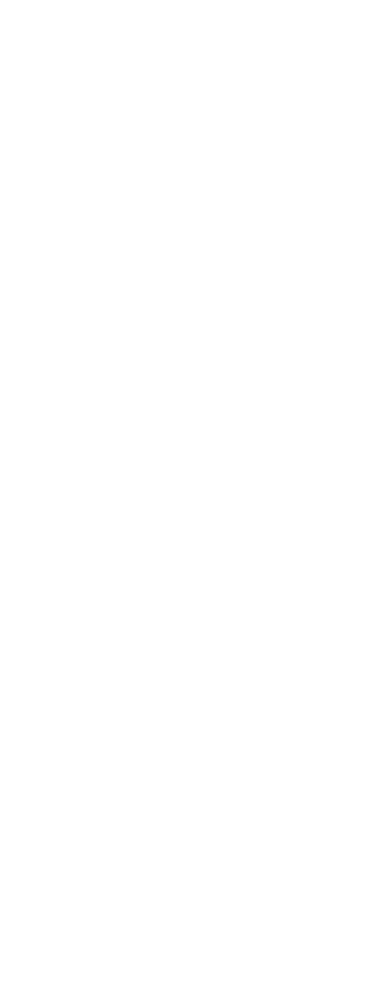
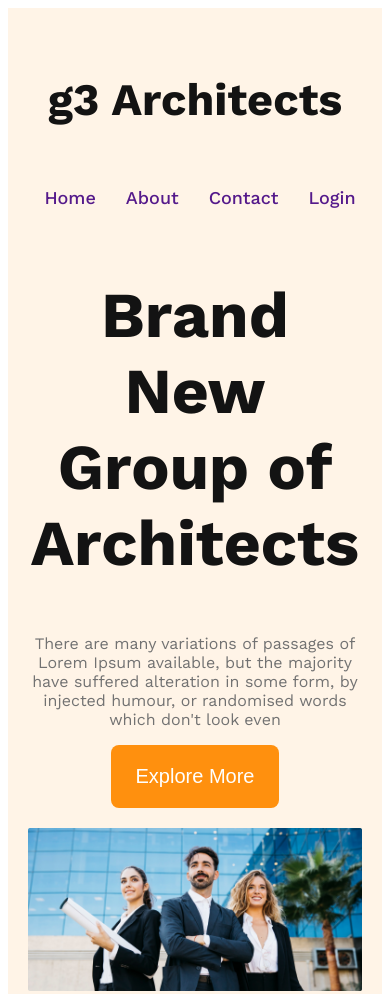
Before and after one commit to rakibul226/g3-architects-website, a plain HTML site: page index.html in a window 390 px wide. Shown: the top 994 px of the page. Before the commit the page ends 844 px from the top, so only its background shows below. Drawn offline with nearby package versions, Linux system fonts and the light colour scheme.

Commit message:
responsive header

```diff
--- a/index.html
+++ b/index.html
@@ -4,9 +4,57 @@
     <meta charset="UTF-8">
     <meta name="viewport" content="width=device-width, initial-scale=1.0">
     <title>g3 Architects</title>
+    <link rel="preconnect" href="https://fonts.googleapis.com">
+<link rel="preconnect" href="https://fonts.gstatic.com" crossorigin>
+<link href="https://fonts.googleapis.com/css2?family=Lato:wght@700&family=Work+Sans:wght@400;500;600;700&display=swap" rel="stylesheet">
+
+
     <link rel="stylesheet" href="styles/architects.css">
 </head>
 <body>
 
+    <header>
+            <nav>
+                <h3 class="nav-title">
+                    g3 Architects
+                </h3>
+                <ul>
+                    <li><a href="">Home</a></li>
+                    <li><a href="">About</a></li>
+                    <li><a href="">Contact</a></li>
+                    <li><a href="">Login</a></li>
+                </ul>
+            </nav>
+
+            <section class="banner">
+                    <div class="banner-content">
+                        <h1 class="banner-title">
+                            Brand New Group of Architects
+                        </h1>
+                        <p class="banner-desc">
+                            There are many variations of passages of Lorem Ipsum available, but the majority have suffered alteration in some form, by injected humour, or randomised words which don't look even
+                        </p>
+                        <button class="btn-primary">
+                            Explore More
+                        </button>
+                    </div>
+                    <img class="banner-img" src="images/banner.png" alt="">
+
+            </section>
+
+    </header>
+
+
+        <main>
+
+        </main>
+
+
+    <footer>
+
+    </footer>
+
+
+
 </body>
 </html>
--- a/styles/architects.css
+++ b/styles/architects.css
@@ -0,0 +1,101 @@
+body{
+    font-family: 'Lato', sans-serif;
+    font-family: 'Work Sans', sans-serif;
+}
+.btn-primary{
+    border-radius: 8px;
+    background: #ff900E;
+    padding: 20px 25px;
+    color: #fff;
+    font-size: 1.25rem;
+    cursor: pointer;
+    border: 0;
+}
+/* -------header------ */
+header{
+    background-color: #FFF4E7;
+    padding: 50px 240px;
+}
+nav{
+    display: flex;
+    justify-content: space-between;
+    align-items: center;
+}
+.nav-title{
+    color:  #131313;
+    font-size: 45px;
+    font-weight: 700;
+}
+nav > ul {
+    display: flex;
+}
+nav li {
+    list-style: none;
+    margin-right: 30px;
+    font-size: 18px;
+    font-weight: 500;
+}
+nav li a{
+    text-decoration: none;
+
+}
+
+
+/* -----Banner----- */
+.banner-content{
+    max-width: 800px;
+    text-align: center;
+    margin: 0 auto;
+}
+.banner-title{
+    font-size: 4rem;
+    font-weight: 700;
+    color: #131313;
+}
+.banner-desc{
+    color: #727272;
+}
+.banner-img{
+    margin-top: 20px;
+    width: 100%;
+}
+
+/* -------header------ */
+
+
+
+
+/* --------Responsive-------------- */
+/* ----------Mobile------ */
+
+@media screen and (max-width: 575px){
+    header{
+        padding: 20px;
+    }
+    nav{
+        flex-direction: column;
+    }
+
+
+
+
+
+
+
+
+
+
+}
+
+
+/* --------Tablets------- */
+@media screen and (min-width: 577px) and (max-width: 960px){
+
+    header{
+        padding: 20px;
+    }
+    nav{
+        flex-direction: column;
+    }
+
+}
```
